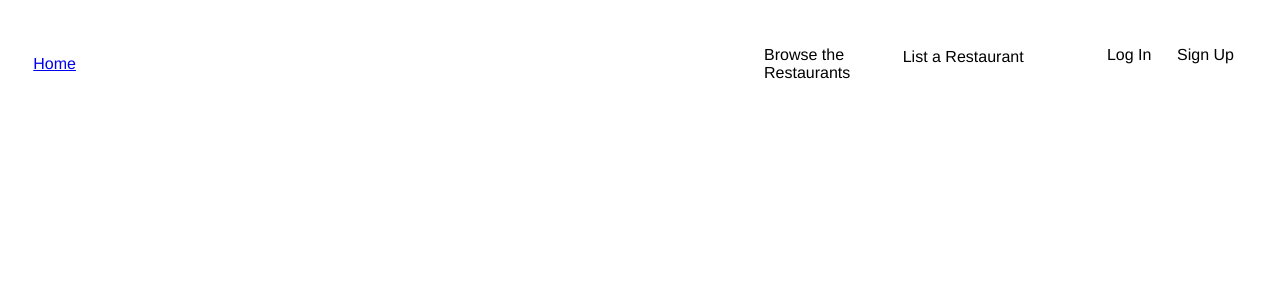
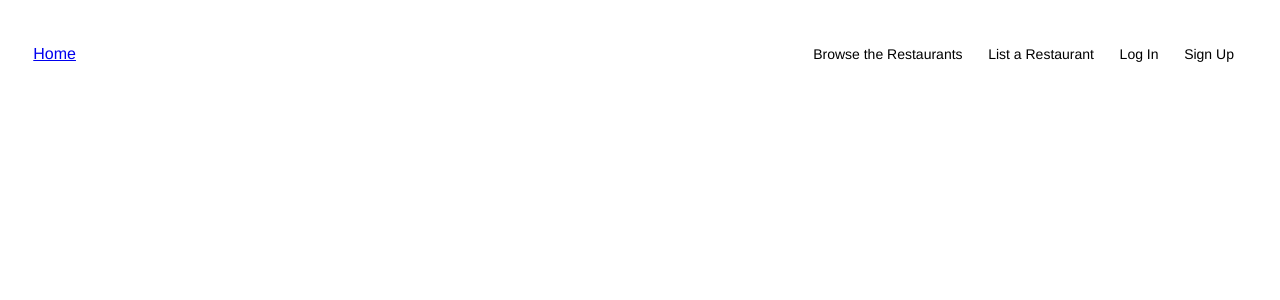
Before and after one commit to Seongju90/Welps-capstone-project, a React (Create React App) app in the folder react-app/: page /restaurants/1 in a window 1280 px wide. Shown: the top 300 px of the page. Built offline with nearby package versions, Linux system fonts and the light colour scheme; no server answers.

Commit message:
profile-drop-down css

```diff
--- a/react-app/src/components/Navigation/Navigation.css
+++ b/react-app/src/components/Navigation/Navigation.css
@@ -1,17 +1,33 @@
-/* Navigation - container */
-
+/* Profile Dropdown */
 .profile-dropdown {
   position: absolute;
   display: flex;
   flex-direction: column;
-  right: 3vw;
-  top: 75px;
+  right: 3.5vw;
+  top: 85px;
   z-index: 1;
+  border: 1px solid lightgrey;
+  background-color: white;
+  box-shadow: 0 0 5px rgba(0, 0, 0, 0.5);
+  width: 200px;
+  border-radius: 5px;
 }
 
 .hidden {
   display: none;
 }
+
+.profile-dropdown > div {
+  margin: 1vw;
+  padding: 10px;
+}
+
+.profile-dropdown > div:hover {
+  background-color: #eeeeef;
+  border-radius: 4px;
+}
+
+/* Navigation - container */
 
 .nav-bar-main-container {
   display: flex;
@@ -29,6 +45,8 @@
 .right-nav-container {
   display: flex;
   flex-direction: row;
+  font-size: 14px;
+  align-items: center
 }
 
 
@@ -53,14 +71,31 @@
   flex-direction: row;
 }
 
-.create-restaurant-button {
+.nav-create-restaurant-button {
   padding: 1vw;
+  cursor: pointer;
 }
 
-.create-review-button {
+/* .create-review-button {
   padding: 1vw;
+} */
+
+.nav-list-all-restaurants {
+  padding: 1vw;
+  cursor: pointer;
 }
 
-.list-all-restaurants {
+.nav-list-all-restaurants:hover,
+.nav-create-restaurant-button:hover {
+  background-color: #eeeeef;
+  border-radius: 4px;
+  /* box-shadow: 0 0 5px rgba(0, 0, 0, 0.5); */
+}
+
+/* Profile Button CSS */
+.nav-profile-user-img {
+  width: 30px;
+  height: 30px;
   padding: 1vw;
+  cursor: pointer;
 }
--- a/react-app/src/components/Navigation/ProfileButton.js
+++ b/react-app/src/components/Navigation/ProfileButton.js
@@ -2,6 +2,8 @@ import React, { useState, useEffect, useRef } from "react";
 import { useDispatch } from "react-redux";
 import { logout } from "../../store/session";
 import { useHistory } from "react-router-dom";
+
+import profile2 from "../../icons/profile-user2.svg"
 
 function ProfileButton({ user }) {
   const dispatch = useDispatch();
@@ -43,16 +45,12 @@ function ProfileButton({ user }) {
 
   return (
     <>
-      <button onClick={openMenu}>
-        <i className="fas fa-user-circle" />
-      </button>
+      <img className="nav-profile-user-img" src={profile2} alt={"profile-svg-2"} onClick={openMenu}/>
       <div className={ulClassName} ref={ulRef}>
-        <>
-          <div onClick={clickMyProfile}>My Profile</div>
-          <div>{user.username}</div>
-          <div>{user.email}</div>
-          <div onClick={handleLogout}>Log Out</div>
-        </>
+          <div className="drop-down-name">{user.username}</div>
+          <div className="drop-down-email">{user.email}</div>
+          <div className="drop-down-myprofile"onClick={clickMyProfile}>My Profile</div>
+          <div className="drop-down-logout"onClick={handleLogout}>Log Out</div>
       </div>
     </>
   );
--- a/react-app/src/components/Navigation/index.js
+++ b/react-app/src/components/Navigation/index.js
@@ -8,7 +8,6 @@ import OpenModalButton from '../OpenModalButton';
 import RestaurantFormModal from '../RestaurantFormModal';
 import LoginFormModal from "../LoginFormModal";
 import SignupFormModal from "../SignupFormModal";
-import ReviewFormModal from "../ReviewFormModal";
 
 
 function Navigation(){
@@ -29,14 +28,14 @@ function Navigation(){
 			</div>
 			<div className="right-nav-container">
 				<div className="create-main-container">
-					<div className="list-all-restaurants" onClick={clickListRestaurants}>
+					<div className="nav-list-all-restaurants" onClick={clickListRestaurants}>
 						Browse the Restaurants
 					</div>
-					<div className="create-restaurant-container">
+					<div className="create-restaurant-main-container">
 						<OpenModalButton
 							buttonText="List a Restaurant"
 							modalComponent={<RestaurantFormModal/>}
-							buttonName="create-restaurant-button"
+							buttonName="nav-create-restaurant-button"
 						/>
 					</div>
 					{/* <div className="create-review-container">
```
Also changed, not shown: react-app/src/icons/profile-user2.svg (added), 1 other file (tests, documents, lock files or other folders).
